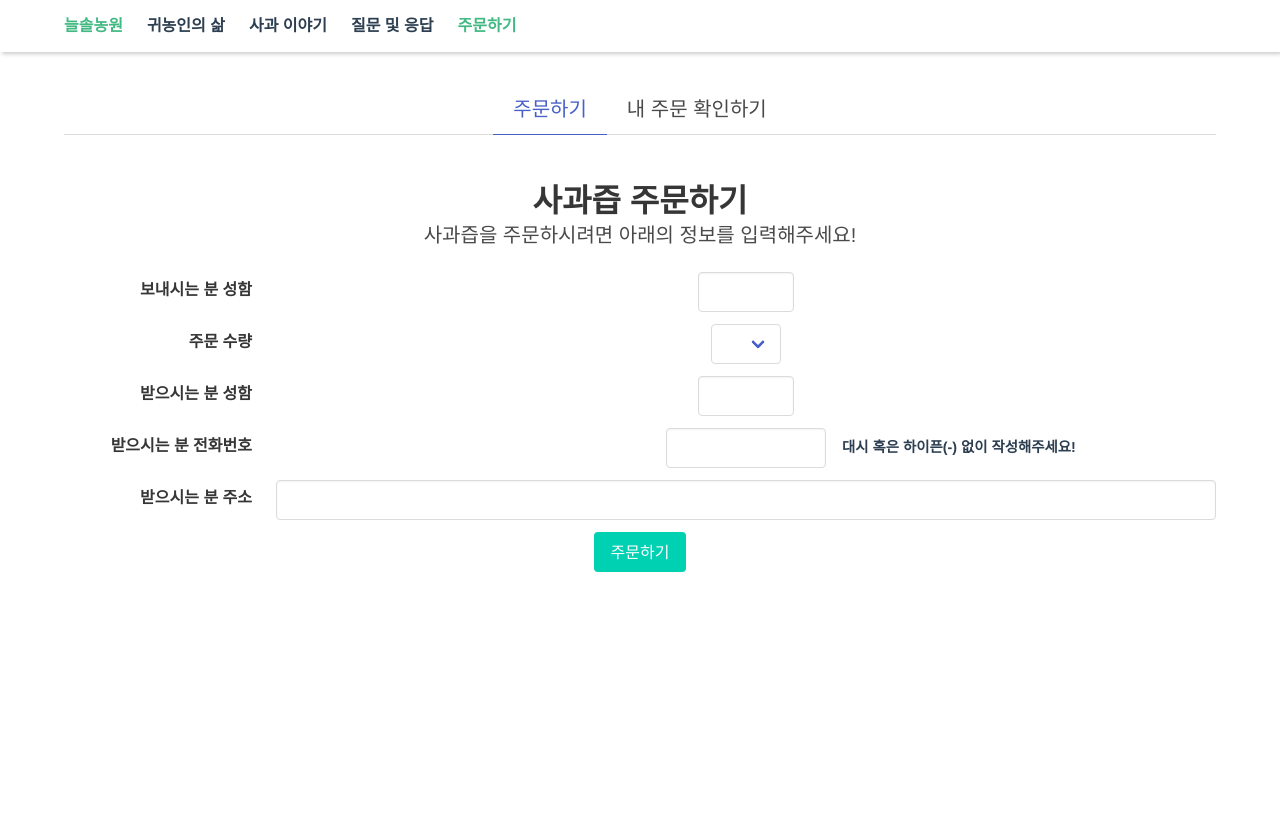
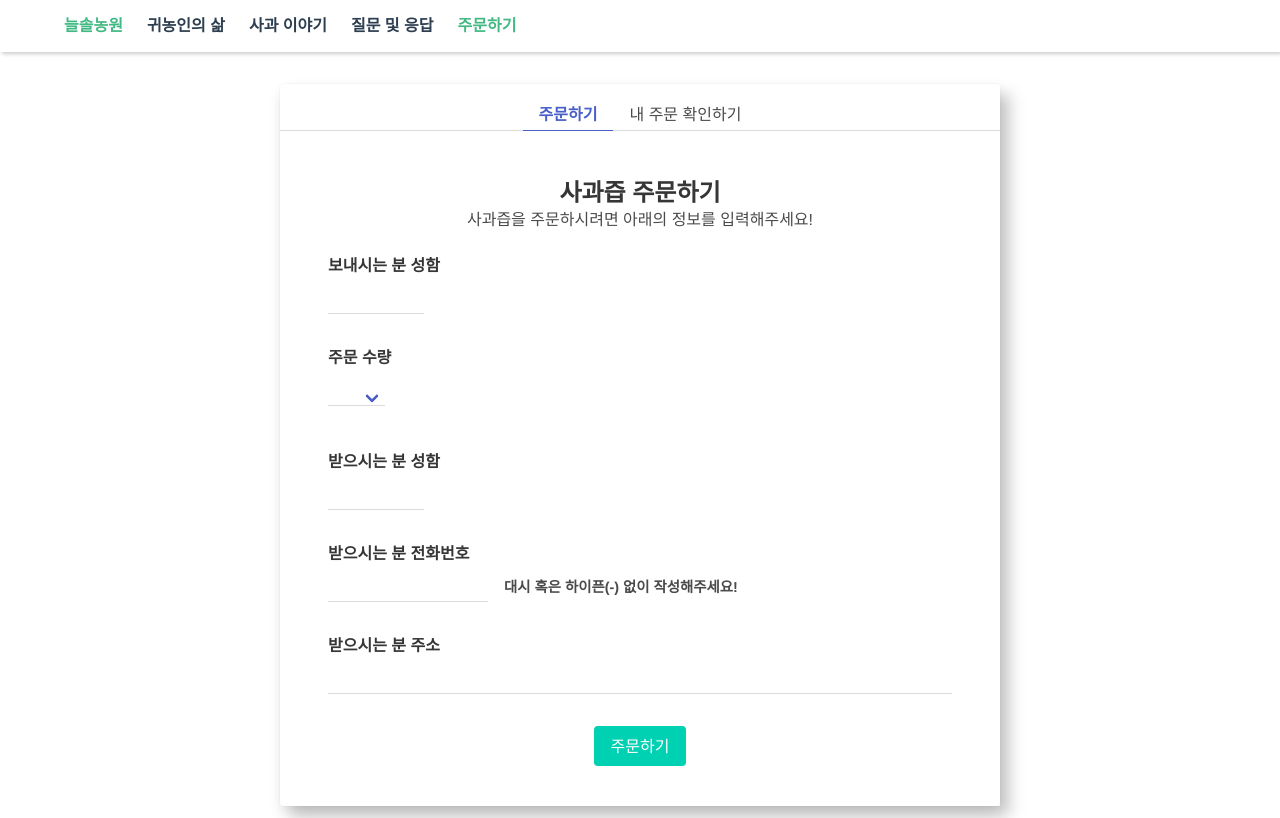
Before and after one commit to Zeniuus/awesome-applejuice, a Vue app in the folder client/: page /order/purchase in a window 1280 px wide. Built offline with nearby package versions, Linux system fonts and the light colour scheme.

Commit message:
Change order page design

```diff
--- a/client/src/App.vue
+++ b/client/src/App.vue
@@ -1,7 +1,7 @@
 <template>
   <div id="app">
     <navbar v-if="shouldNavbarShown" />
-    <div class="container">
+    <div id="page-root" class="container">
       <div class="columns">
         <div class="column is-one-fifth-widescreen is-one-quarter is-desktop"
              v-if="shouldAdShown">
@@ -69,7 +69,7 @@ export default {
   text-align: center;
   color: #2c3e50;
 
-  .container {
+  #page-root {
     padding-top: $navbar-height + 2rem;
   }
 }
--- a/client/src/components/Order/MyOrder.vue
+++ b/client/src/components/Order/MyOrder.vue
@@ -1,6 +1,6 @@
 <template>
   <div>
-    <h4 class="subtitle">주문하셨을 때 받으신 주문번호를 입력해주세요.</h4>
+    <h6 class="subtitle is-6">주문하셨을 때 받으신 주문번호를 입력해주세요.</h6>
     <div class="form-wrapper">
       <horizontal-input-field width="20rem">
         <label slot="label" class="label" for="order-number">주문번호</label>
--- a/client/src/components/Order/OrderForm.vue
+++ b/client/src/components/Order/OrderForm.vue
@@ -1,38 +1,40 @@
 <template>
-  <div>
-    <h2 class="title">사과즙 주문하기</h2>
-    <p class="subtitle">사과즙을 주문하시려면 아래의 정보를 입력해주세요!</p>
-    <horizontal-input-field>
+  <div class="order-form-root">
+    <h4 class="title is-4">사과즙 주문하기</h4>
+    <h6 class="subtitle is-6">사과즙을 주문하시려면 아래의 정보를 입력해주세요!</h6>
+    <div class="inputs">
+      <input-field>
         <label slot="label" class="label" for="sender-name">보내시는 분 성함</label>
         <input slot="input" id="sender-name" class="input" ref="senderName"
                type="text" v-model="senderName" />
-    </horizontal-input-field>
-    <horizontal-input-field>
+      </input-field>
+      <input-field>
         <label slot="label" class="label" for="amount">주문 수량</label>
         <div slot="input" class="select">
-        <select id="amount" v-model="amount" ref="amount">
+          <select id="amount" class="input-select" v-model="amount" ref="amount">
             <option v-for="num in range(10)" :key="num">{{ num + 1 }}</option>
           </select>
         </div>
-    </horizontal-input-field>
-    <horizontal-input-field>
+      </input-field>
+      <input-field>
         <label slot="label" class="label" for="receiver-name">받으시는 분 성함</label>
         <input slot="input" id="receiver-name" class="input" ref="receiverName"
                type="text" v-model="receiverName" />
-    </horizontal-input-field>
-    <horizontal-input-field>
+      </input-field>
+      <input-field>
         <label slot="label" class="label" for="receiver-phone">받으시는 분 전화번호</label>
         <div slot="input" class="input-wrapper">
           <input id="receiver-phone" class="input" ref="receiverPhone"
                  type="tel" v-model="receiverPhone" />
           <span class="input-msg">대시 혹은 하이픈(-) 없이 작성해주세요!</span>
         </div>
-    </horizontal-input-field>
-    <horizontal-input-field>
+      </input-field>
+      <input-field>
         <label slot="label" class="label" for="receiver-address">받으시는 분 주소</label>
         <input slot="input" id="receiver-address" class="input" ref="receiverAddr"
                type="text" v-model="receiverAddr" />
-    </horizontal-input-field>
+      </input-field>
+    </div>
     <div class="buttons">
       <button class="button is-primary" :class="{ 'is-loading': this.isLoading }"
               @click="createNewOrder">
@@ -43,7 +45,7 @@
 </template>
 
 <script>
-import HorizontalInputField from '../common/HorizontalInputField';
+import InputField from '../common/InputField';
 import { range } from '../../utils/number'; /* eslint-disable-line */
 import { API_URL } from '../../config';
 
@@ -130,12 +132,17 @@ export default {
     },
   },
   components: {
-    HorizontalInputField,
+    InputField,
   },
 };
 </script>
 
 <style lang="scss" scoped>
+.order-form-root {
+  .inputs {
+    text-align: left;
+    padding: 0 3rem;
+
     #sender-name, #receiver-name {
       width: 6rem;
     }
@@ -156,10 +163,13 @@ export default {
         /*}*/
       }
     }
+  }
+
   .buttons {
     width: 100%;
     .button {
       margin: 0 auto;
     }
   }
+}
 </style>
--- /dev/null
+++ b/client/src/components/common/InputField.vue
@@ -0,0 +1,28 @@
+<template>
+  <div class="field">
+    <slot name="label"></slot>
+    <div class="control">
+      <slot name="input"></slot>
+    </div>
+  </div>
+</template>
+
+<script>
+export default {
+  name: 'input-field',
+};
+</script>
+
+<style lang="scss" scoped>
+.field {
+  margin-bottom: 2rem;
+
+  &:not(:last-child) {
+    margin-bottom: 2rem;
+  }
+
+  .control {
+    width: 100%;
+  }
+}
+</style>
--- a/client/src/main.scss
+++ b/client/src/main.scss
@@ -1 +1,23 @@
 @import '~bulma/bulma';
+
+/* Global input styling */
+.input, select.input-select {
+  border-top: 0;
+  border-left: 0;
+  border-right: 0;
+  border-bottom: 1px #dbdbdb solid;
+  border-radius: 0;
+  box-shadow: none;
+  padding: 0;
+  height: 1.75rem;
+
+  &:focus {
+    box-shadow: none;
+    border-bottom-width: 2px;
+    padding-bottom: -1px;
+  }
+}
+
+.select:not(.is-multiple):not(.is-loading)::after {
+  right: 0.5rem;
+}
--- a/client/src/views/Order.vue
+++ b/client/src/views/Order.vue
@@ -1,5 +1,7 @@
 <template>
-  <div>
+  <div id="order-page-root" class="container">
+    <div class="card">
+      <div class="card-content">
         <div id="order-tabs" class="tabs is-centered is-medium">
           <ul>
             <li :class="{ 'is-active': [Tab.PURCHASE, Tab.COMPLETE].includes(tab) }">
@@ -11,6 +13,8 @@
           </ul>
         </div>
         <router-view />
+      </div>
+    </div>
   </div>
 </template>
 
@@ -60,7 +64,30 @@ export default {
 </script>
 
 <style lang="scss" scoped>
+#order-page-root {
+  width: 720px;
+  box-shadow: 10px 10px 15px #ccc;
+
+  .card {
+    .card-content {
+      padding: 1rem 0 3rem;
+    }
+  }
+
   #order-tabs {
+    font-size: 1rem;
     margin-bottom: 3rem;
+
+    li {
+      &.is-active {
+        font-weight: bold;
+      }
+
+      a {
+        padding-top: 0.2rem;
+        padding-bottom: 0.2rem;
+      }
+    }
+  }
 }
 </style>
```
Lines whose indentation alone changed are shown as unchanged.
